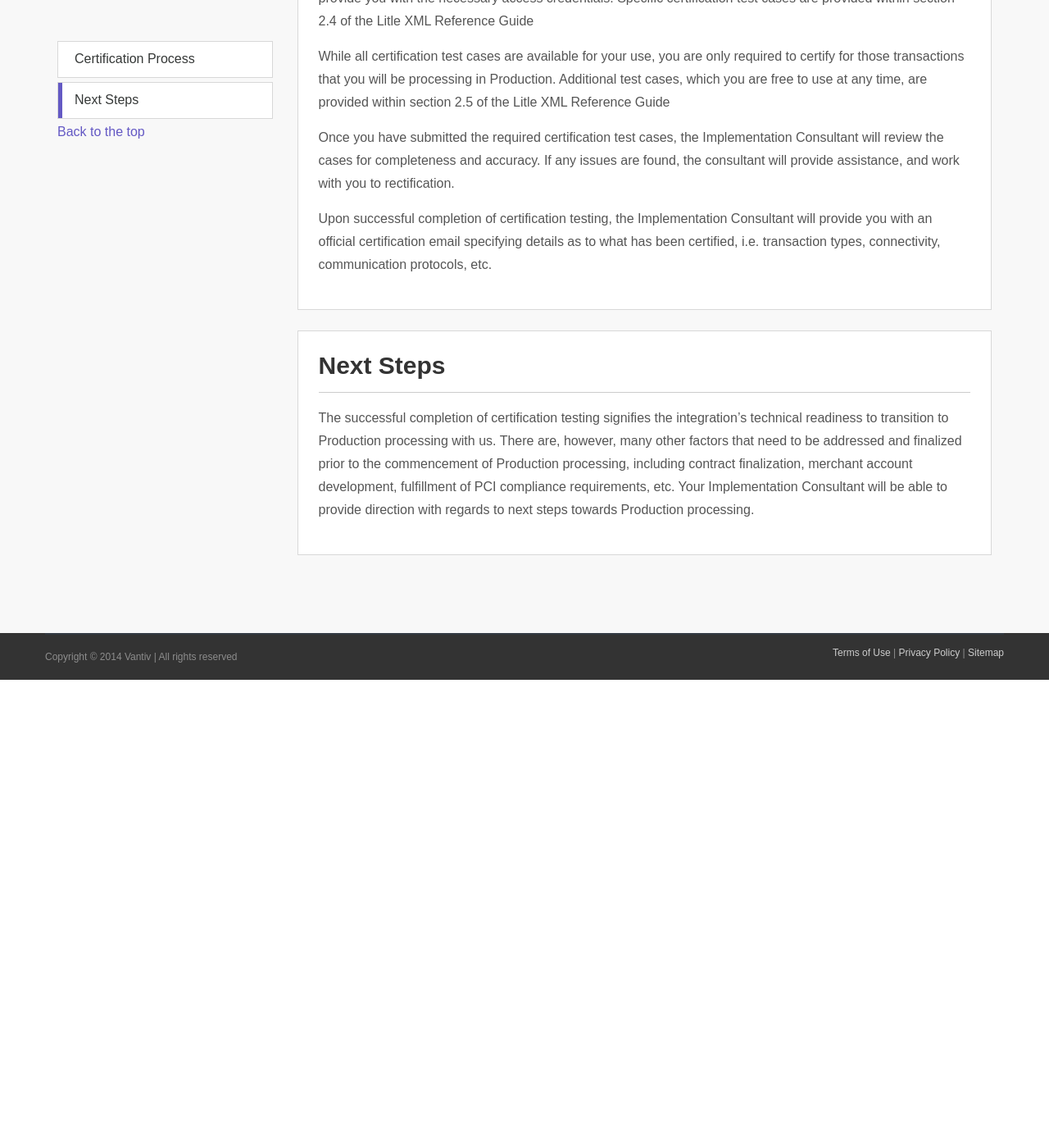
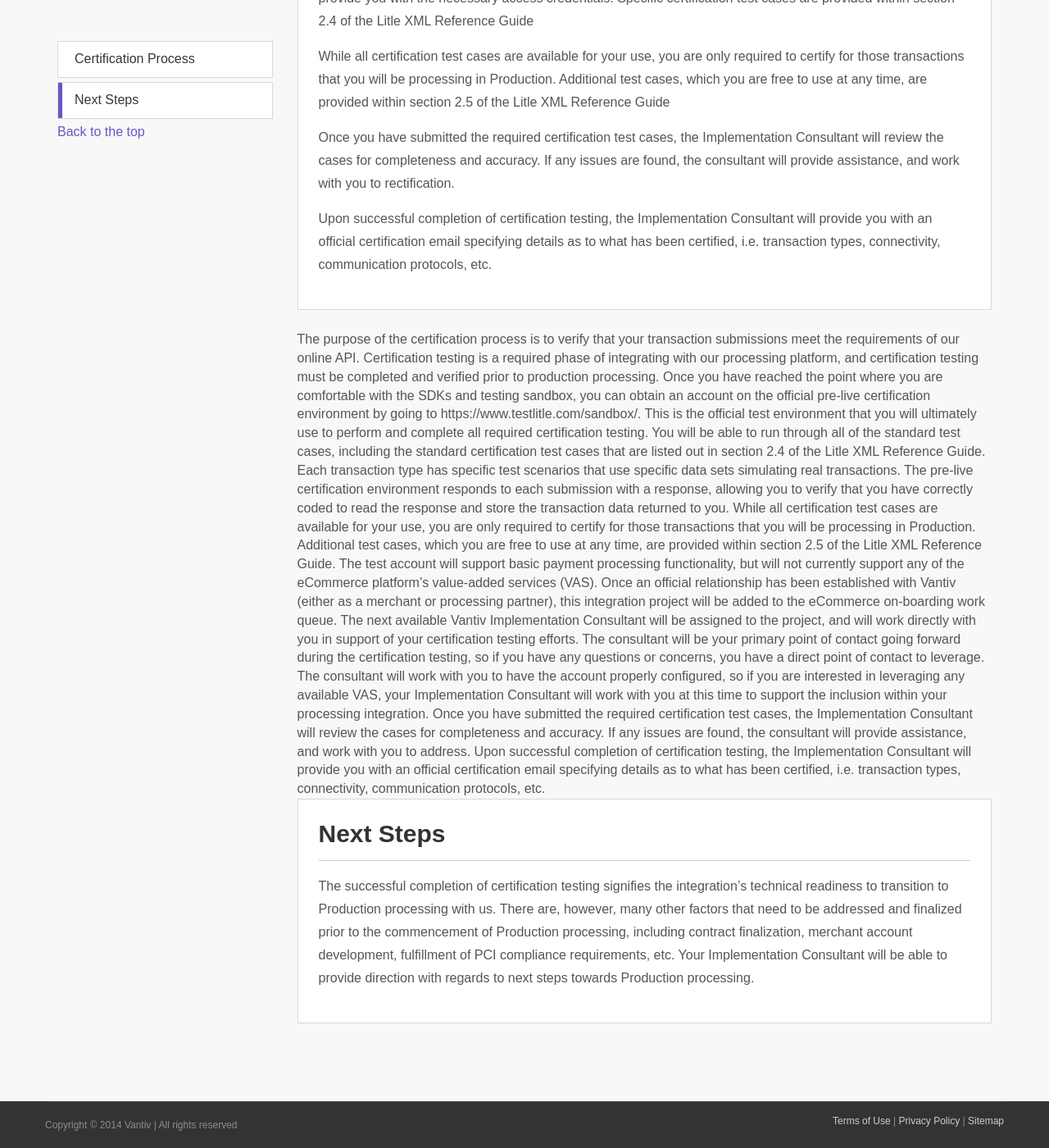
Before and after one commit to isunnapud/vantiv.github.io, a Jekyll site: the page built from certification-process/index.html, in a window 1280 px wide and 1400 px high, scrolled down 899 px. Shown: the whole window at 82% size. Built offline with Jekyll 4.4.1, drawn with Linux system fonts in a browser that asks for light colours; nearby versions of some CDN libraries; before the commit the page ends 1728 px from its top, so only the background shows below that.

Commit message:
Update index.html

```diff
--- a/certification-process/index.html
+++ b/certification-process/index.html
@@ -49,6 +49,13 @@ content-description: ""
 					<p>Once you have submitted the required certification test cases, the Implementation Consultant will review the cases for completeness and accuracy.  If any issues are found, the consultant will provide assistance, and work with you to rectification.</p>
 					<p>Upon successful completion of certification testing, the Implementation Consultant will provide you with an official certification email specifying details as to what has been certified, i.e. transaction types, connectivity, communication protocols, etc.</p>
 				</div>
+
+The purpose of the certification process is to verify that your transaction submissions meet the requirements of our online API.  Certification testing is a required phase of integrating with our processing platform, and certification testing must be completed and verified prior to production processing.
+
+Once you have reached the point where you are comfortable with the SDKs and testing sandbox, you can obtain an account on the official pre-live certification environment by going to https://www.testlitle.com/sandbox/.  This is the official test environment that you will ultimately use to perform and complete all required certification testing.  You will be able to run through all of the standard test cases, including the standard certification test cases that are listed out in section 2.4 of the Litle XML Reference Guide.  Each transaction type has specific test scenarios that use specific data sets simulating real transactions.  The pre-live certification environment responds to each submission with a response, allowing you to verify that you have correctly coded to read the response and store the transaction data returned to you.  While all certification test cases are available for your use, you are only required to certify for those transactions that you will be processing in Production.  Additional test cases, which you are free to use at any time, are provided within section 2.5 of the Litle XML Reference Guide.  The test account will support basic payment processing functionality, but will not currently support any of the eCommerce platform’s value-added services (VAS).
+
+Once an official relationship has been established with Vantiv (either as a merchant or processing partner), this integration project will be added to the eCommerce on-boarding work queue.  The next available Vantiv Implementation Consultant will be assigned to the project, and will work directly with you in support of your certification testing efforts.   The consultant will be your primary point of contact going forward during the certification testing, so if you have any questions or concerns, you have a direct point of contact to leverage.  The consultant will work with you to have the account properly configured, so if you are interested in leveraging any available VAS, your Implementation Consultant will work with you at this time to support the inclusion within your processing integration.  Once you have submitted the required certification test cases, the Implementation Consultant will review the cases for completeness and accuracy. If any issues are found, the consultant will provide assistance, and work with you to address.  Upon successful completion of certification testing, the Implementation Consultant will provide you with an official certification email specifying details as to what has been certified, i.e. transaction types, connectivity, communication protocols, etc.
+
 				<div class="boxed">
 					<h2 id="nextSteps">Next Steps</h2>
 					<div><hr /></div>
```
